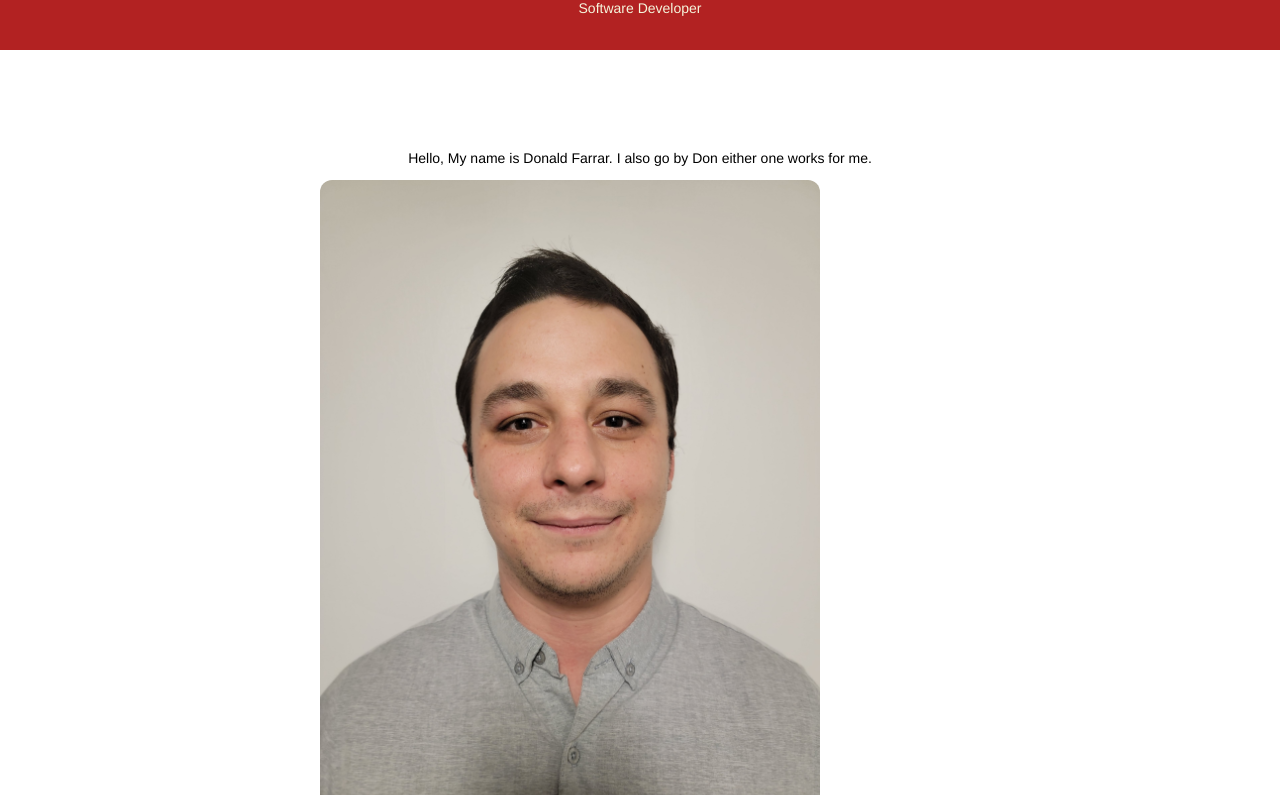
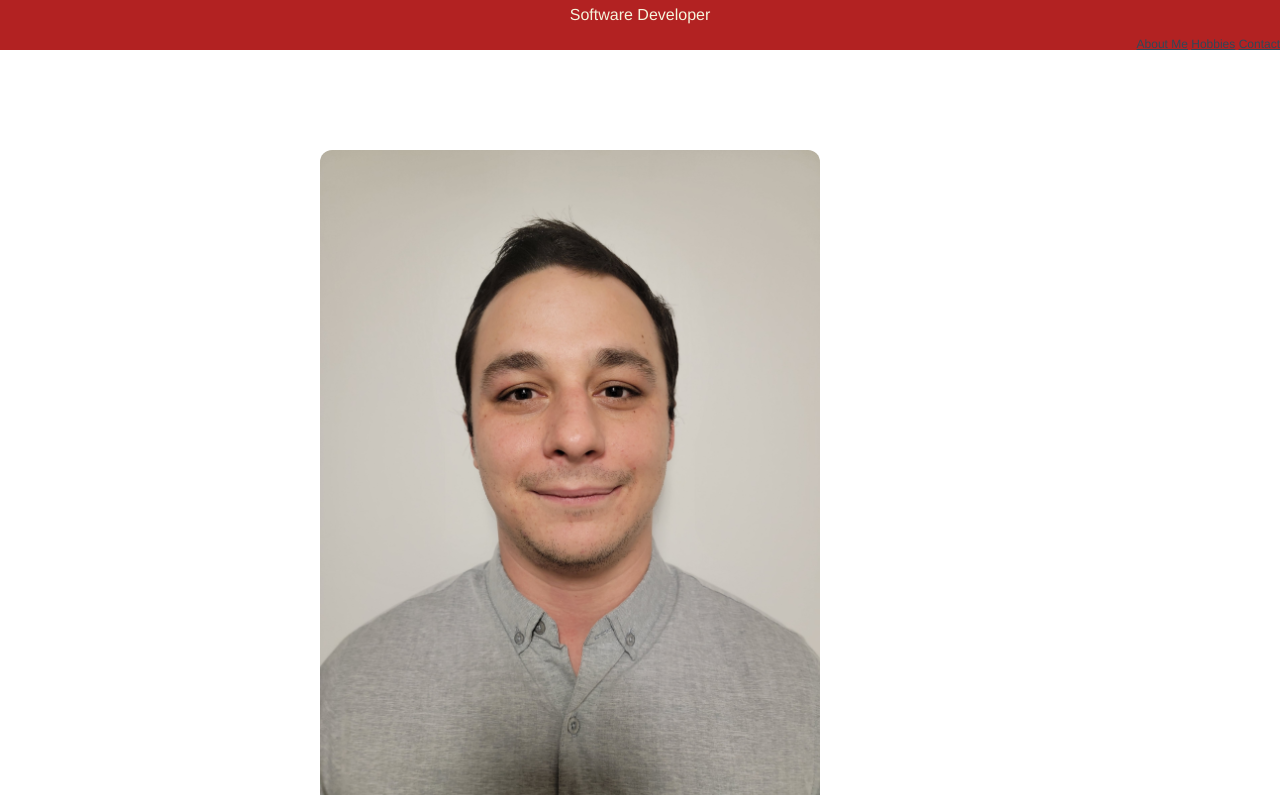
Before and after one commit to DonaldFarrar/DonaldFarrar_Portfolio, a plain HTML site: page DonaldFarrarPortfolio/index.html in a window 1280 px wide. Shown: the part 115-910 px from the top of the page. Drawn offline with Linux system fonts and the light colour scheme; files that its build step writes are made by us from their sources.

Commit message:
Add files via upload

```diff
--- a/DonaldFarrarPortfolio/index.html
+++ b/DonaldFarrarPortfolio/index.html
@@ -15,6 +15,14 @@
      <div class="logo"><h1>Donald Farrar</h1></div>
      <img src="lion_graphic.jpg" width="52" alt="outline of a lions head">
 		<h2>Software Developer</h2>
+
+     <!--Navigation Tabs-->
+
+    <nav>
+        <a href="#About Me">About Me</a>
+        <a href="#Hobbies">Hobbies</a>
+        <a href="#Contact">Contact</a>
+      </nav>
       </header>
 
 
@@ -23,9 +31,7 @@
       <!--Profile Picture -->
 
       <section>
-        <h3> Hello, My name is Donald Farrar. I also go by Don either one works for me. </h3>
 		<img src="professional_picture.jpg" width="500" alt="Picture of myself">
-
       </section>
 
     <hr>
@@ -33,7 +39,7 @@
 <!--Introduction -->
 
         <section>
-            <h2 class="border-top"> About Me</h2>
+            <h3 class="border-top">About Me</h3>
           <p>I am soon to become a full-stack software developer. I currently am working on finishing my modules to become enrolled in the Thinkful immersion bootcamp. So far I have be really enjoying my growth in learning software development.</p>
           <p>I grew up in a small town in Texas, and also graduated community college from Del Mar located in Corpus Christi, Texas with an associates in paralegal studies. I later then moved to the Hawaii to attend the University of Hawaii at Manoa.</p>
           <p>My time in Hawaii I worked at a few restaurants and traveled the inner islands and few countries.</p>
@@ -45,7 +51,7 @@
 <!-- Interest -->
 
     <section>
-      <h4 class="border-top"> Things I enjoy doing in my free time:</h4>
+      <h4 class="border-top">Hobbies</h4>
             <ul>
               <li>Hiking into the mountains.</li>
               <li>Traveling anywhere I have not been before.</li>
@@ -60,7 +66,7 @@
       <!--Contact Information -->
 
             <section id="contact">
-              <h4 class="border-top"> Contact </h4>
+              <h4 class="border-top">Contact</h4>
               <ol>
                 <li><a href="https://www.linkedin.com/in/donald-farrar-a90ab020b/" target="_blank">LinkedIn</a></li>
                 <li><a href= "https://github.com/DonaldFarrar" target="_blank">GitHub</a></li>
@@ -76,6 +82,6 @@
 <p>&copy; Donald Farrar 04/13/2021</p>
       </footer>
 
-    <script src="script.js"></script>
+    <script src="script.js"></script>N
   </body>
 </html>
--- a/style.css
+++ b/style.css
@@ -26,16 +26,22 @@ text-align: center;
 }
 header h1 {
   font-family: Helvetica, Arial, sans-serif;
-  font-size: 18px;
+  font-size: 20px;
   color: beige;
   text-align: center;
 }
 
 header h2 {
   font-family: Helvetica, Arial, sans-serif;
-  font-size: 14px;
+  font-size: 16px;
   color: beige;
   text-align: center;
+}
+
+header nav {
+  font-family: Helvetica, Arial, sans-serif;
+  text-align: right;
+  font-size: 12px;
 }
 
  footer {
@@ -68,10 +74,6 @@ h1, h2, h3, h4 {
 }
 
 
-p, li {
- font-family: Cambria, Cochin, Georgia, Times, 'Times New Roman', serif;
- margin-bottom: 0;
-}
 
 
  p{
@@ -82,6 +84,12 @@ font-size: 12px;
 height: ;
 padding: ;
  }
+
+
+ p, li {
+ font-family: Cambria, Cochin, Georgia, Times, 'Times New Roman', serif;
+ margin-bottom: 0;
+}
 
 
 ul {
```
